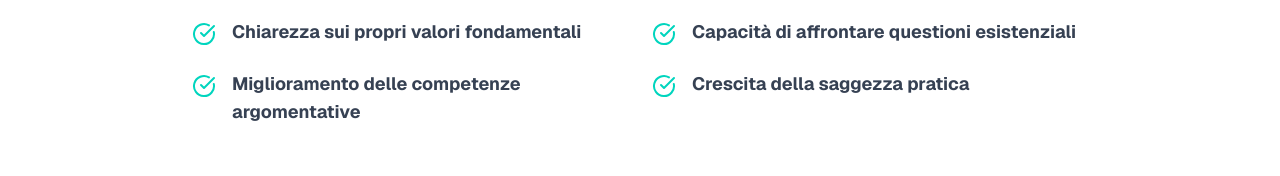
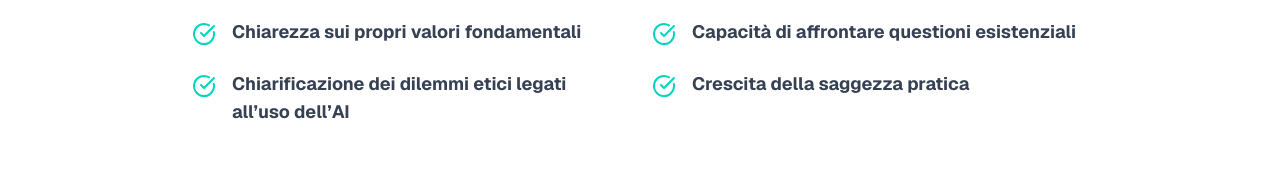
Before and after one commit to ezequiasaramburu/martina-website, a Next.js app: page /servizi/consulenza-filosofica in a window 1280 px wide. Shown: the part 1400-1576 px from the top of the page. Built offline with nearby package versions, Linux system fonts and the light colour scheme.

Commit message:
update info on last service page

```diff
--- a/src/app/servizi/[slug]/page.tsx
+++ b/src/app/servizi/[slug]/page.tsx
@@ -178,7 +178,7 @@ const servicesData: Record<string, ServiceData> = {
       "Maggiore consapevolezza etica",
       "Chiarezza sui propri valori fondamentali",
       "Capacità di affrontare questioni esistenziali",
-      "Miglioramento delle competenze argomentative",
+      "Chiarificazione dei dilemmi etici legati all’uso dell’AI",
       "Crescita della saggezza pratica",
     ],
     callToAction: "Inizia il tuo percorso di consulenza filosofica",
```
